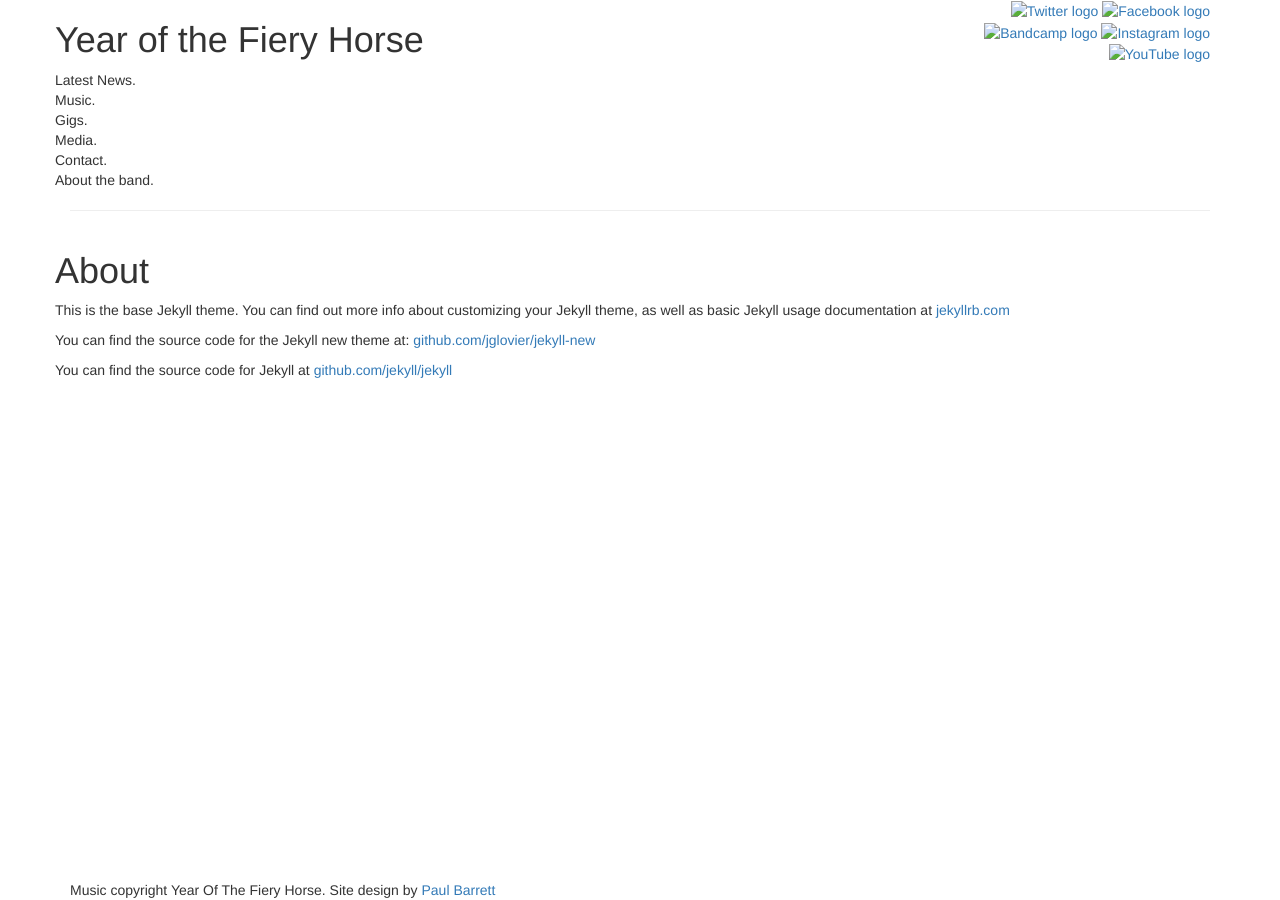
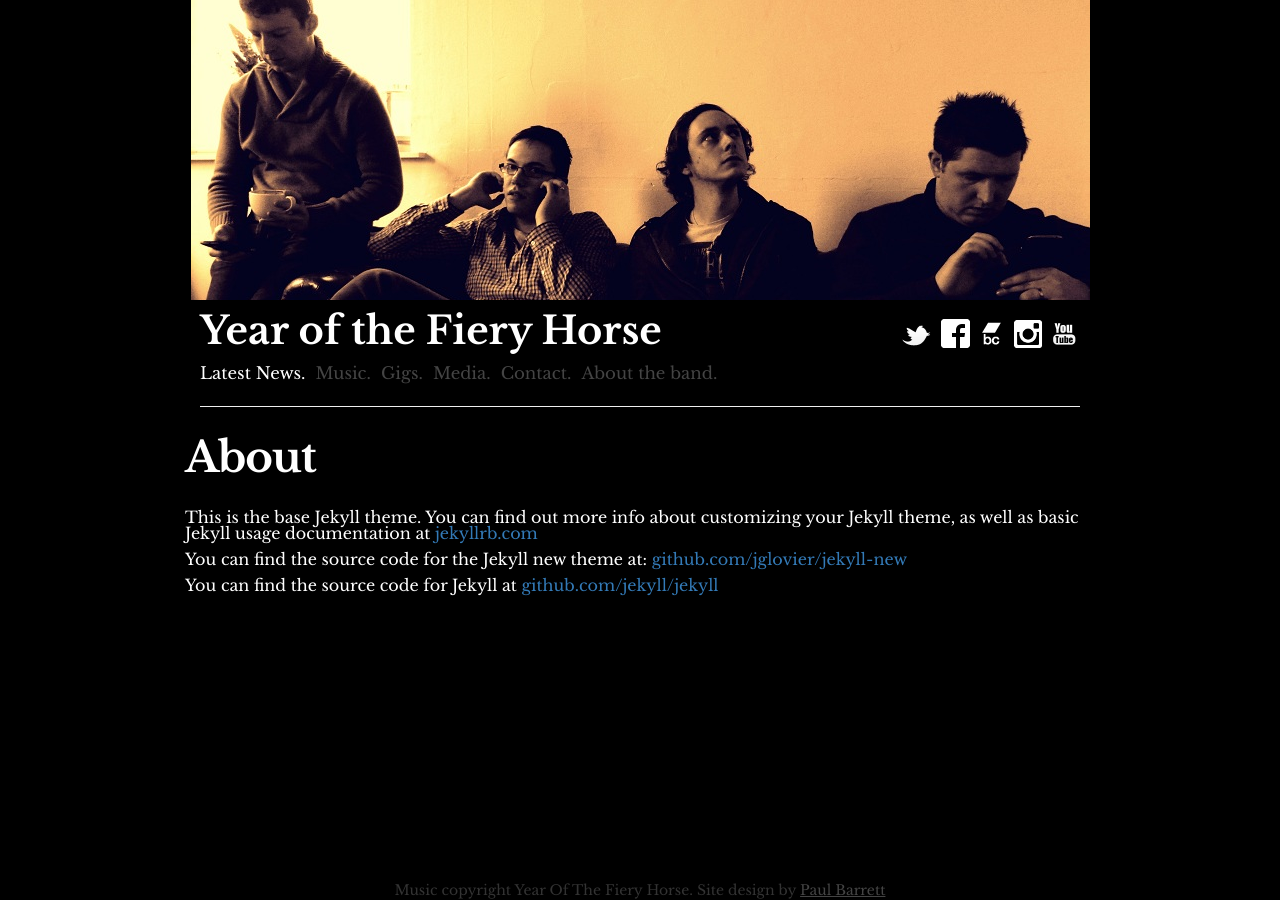
Before and after one commit to PaulBarrett79/yotfh, a Jekyll site: the page built from about.md, in a window 1280 px wide. Built offline with Jekyll 4.4.1, drawn with Linux system fonts in a browser that asks for light colours; nearby versions of some CDN libraries; library files that are not in the unit come from our copies.

Commit message:
Setting up individual pages

```diff
--- a/_config.yml
+++ b/_config.yml
@@ -12,3 +12,7 @@
 
 # Build settings
 markdown: kramdown
+gigs:
+ - title: "YOTFH@maguires"
+   location: "Maguires Liverpool"
+   date: "2015-07-17"
--- a/_includes/header.html
+++ b/_includes/header.html
@@ -49,11 +49,11 @@
 
   </div>
   <div class="col-sm-3 text-right" id="social">
-      <a href="https://twitter.com/yotfh" target="_blank"><img src="img/twitter.png" alt="Twitter logo" title="@YOTFH on Twitter"></a>
-      <a href="https://www.facebook.com/YearoftheFieryHorse" target="_blank"><img src="img/facebook.png" alt="Facebook logo" title="YOTFH on Facebook"></a>
-      <a href="https://yearofthefieryhorse.bandcamp.com/releases" target="_blank"><img src="img/bandcamp.png" alt="Bandcamp logo" title="YOTFH on Bandcamp"></a>
-      <a href="http://instagram.com/yotfh" target="_blank"><img src="img/instagram.png" alt="Instagram logo" title="YOTFH on Instagram"></a>
-      <a href="https://www.youtube.com/channel/UCT-4Iw7DQF-zD_JyAB_8cBA" target="_blank"><img src="img/youtube.png" alt="YouTube logo" title="YOTFH on YouTube"></a>
+      <a href="https://twitter.com/yotfh" target="_blank"><img src="/img/twitter.png" alt="Twitter logo" title="@YOTFH on Twitter"></a>
+      <a href="https://www.facebook.com/YearoftheFieryHorse" target="_blank"><img src="/img/facebook.png" alt="Facebook logo" title="YOTFH on Facebook"></a>
+      <a href="https://yearofthefieryhorse.bandcamp.com/releases" target="_blank"><img src="/img/bandcamp.png" alt="Bandcamp logo" title="YOTFH on Bandcamp"></a>
+      <a href="http://instagram.com/yotfh" target="_blank"><img src="/img/instagram.png" alt="Instagram logo" title="YOTFH on Instagram"></a>
+      <a href="https://www.youtube.com/channel/UCT-4Iw7DQF-zD_JyAB_8cBA" target="_blank"><img src="/img/youtube.png" alt="YouTube logo" title="YOTFH on YouTube"></a>
 
       <!-- <a href="https://soundcloud.com/year-of-the-fiery-horse" target="_blank"><img src="img/soundcloud.png" alt="Soundcloud logo" title="YOTFH on Soundcloud"></a> -->
 
--- a/_layouts/default.html
+++ b/_layouts/default.html
@@ -17,16 +17,16 @@
 
     <!-- Place favicon.ico and apple-touch-icon.png in the root directory -->
 
-    <link rel="stylesheet" href="css/normalize.css">
-    <link rel="stylesheet" href="css/main.css">
+    <link rel="stylesheet" href="/css/normalize.css">
+    <link rel="stylesheet" href="/css/main.css">
 
     <!-- Latest compiled and minified CSS -->
     <link rel="stylesheet" href="https://netdna.bootstrapcdn.com/bootstrap/3.1.1/css/bootstrap.min.css">
     <!-- Optional theme -->
     <link rel="stylesheet" href="https://netdna.bootstrapcdn.com/bootstrap/3.1.1/css/bootstrap-theme.min.css">
 
-    <link rel="stylesheet" href="css/fonts.css">
-    <link rel="stylesheet" href="css/yotfh.css">
+    <link rel="stylesheet" href="/css/fonts.css">
+    <link rel="stylesheet" href="/css/yotfh.css">
 </head>
 
 <body>
@@ -91,7 +91,7 @@
     </div>
     {% include footer.html %}
 
-    <script src="js/vendor/modernizr-2.6.2.min.js"></script>
+    <script src="/js/vendor/modernizr-2.6.2.min.js"></script>
     <!-- <script src="https://ajax.googleapis.com/ajax/libs/jquery/1.9.0/jquery.min.js"></script> -->
     <script>
         window.jQuery || document.write('<script src="js/vendor/jquery-1.9.0.min.js"><\/script>')
@@ -99,7 +99,7 @@
     <script src="https://code.jquery.com/ui/1.10.3/jquery-ui.min.js"></script>
     <!-- Latest compiled and minified JavaScript -->
     <script src="https://netdna.bootstrapcdn.com/bootstrap/3.1.1/js/bootstrap.min.js"></script>
-    <script src="js/vendor/instafeed.min.js"></script>
+    <script src="/js/vendor/instafeed.min.js"></script>
     <script type="text/javascript">
                         var userFeed = new Instafeed({
                             get: 'user',
@@ -110,8 +110,8 @@
                         console.log("Instafeed bitch!")
                         userFeed.run();
                     </script>
-    <script src="js/plugins.js"></script>
-    <script src="js/main.js"></script>
+    <script src="/js/plugins.js"></script>
+    <script src="/js/main.js"></script>
 
     <!-- Google Analytics: change UA-XXXXX-X to be your site's ID. -->
     <!--
--- a/index.html
+++ b/index.html
@@ -1,5 +1,6 @@
 ---
 layout: default
+permalink: /
 ---
 
 <!-- <div class="home">
```
